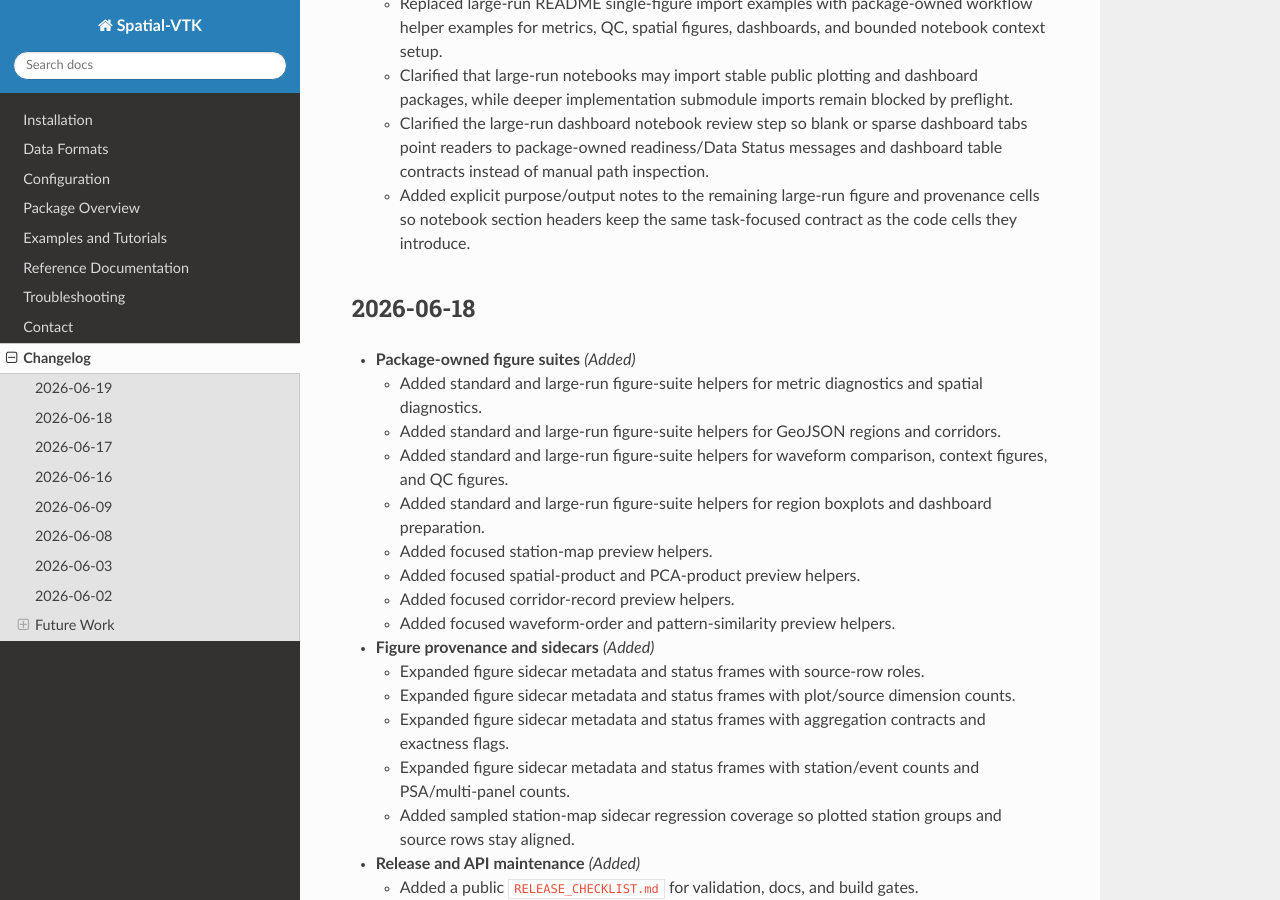
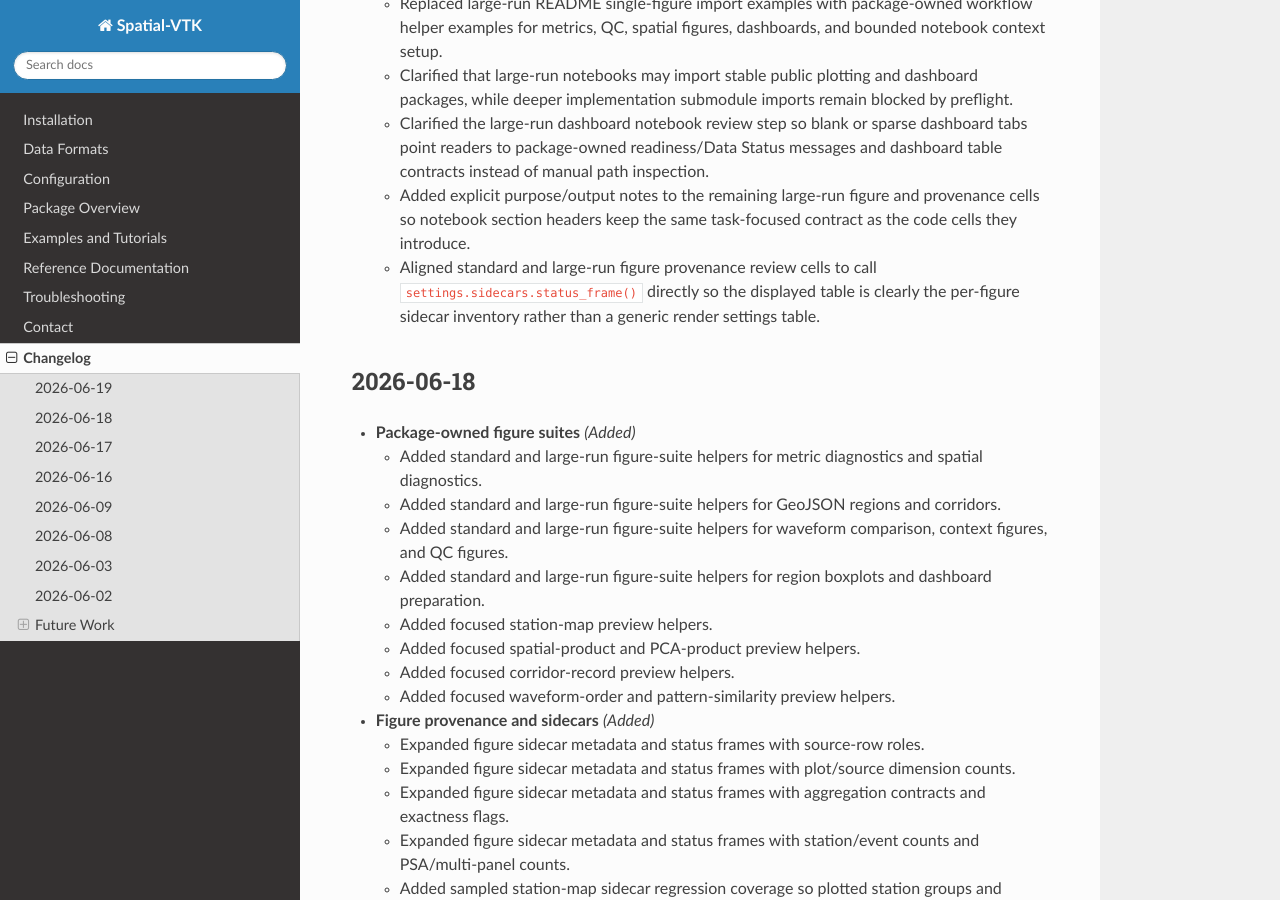
Before and after one commit to bcbirkel/spatial-vtk, a Sphinx documentation site: the page built from docs/changelog.rst, in a window 1280 px wide and 900 px high, scrolled down 11788 px. Built offline with Sphinx 7.4.7 and the Read the Docs theme 3.1.0, drawn with Linux system fonts in a browser that asks for light colours.

Commit message:
Clarify figure sidecar status cells

```diff
--- a/docs/changelog.rst
+++ b/docs/changelog.rst
@@ -608,6 +608,10 @@ Changelog
   - Added explicit purpose/output notes to the remaining large-run figure and
     provenance cells so notebook section headers keep the same task-focused
     contract as the code cells they introduce.
+  - Aligned standard and large-run figure provenance review cells to call
+    ``settings.sidecars.status_frame()`` directly so the displayed table is
+    clearly the per-figure sidecar inventory rather than a generic render
+    settings table.
 
 2026-06-18
 ----------
```
Also changed, not shown: docs/examples/large_run/step_03_large_run_calculate_metrics.ipynb, docs/examples/step_03_calculate_metrics.ipynb, docs/examples/step_04_spatial_statistics.ipynb, 1 other file.
